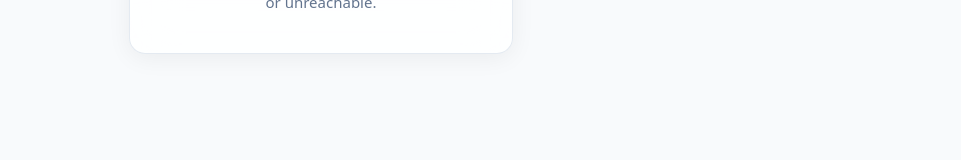
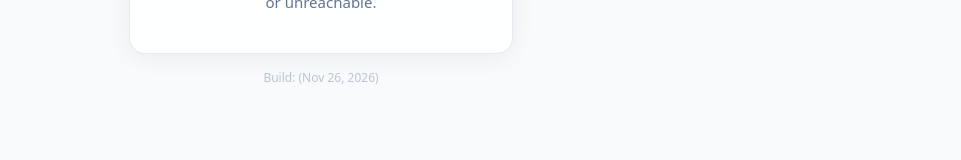
Before and after one commit to jasonsjones/hangar-project, a React (Vite) app in the folder packages/client/: page / in a window 1280 px wide. Shown: the part 233-393 px from the top of the page, without its empty margins (319-1280 px from the left). Built offline with nearby package versions, Linux system fonts and the light colour scheme; no server answers.

Commit message:
feat: add build stamp to UI

```diff
--- a/packages/client/src/StatusPage.tsx
+++ b/packages/client/src/StatusPage.tsx
@@ -1,4 +1,5 @@
 import { useEffect, useState } from 'react'
+
 
 interface StatusResponse {
   status: string
@@ -53,8 +54,13 @@ export function StatusPage() {
       ? 'border-2 border-green-500/40 animate-pulse-ok'
       : 'border-0 opacity-0'
 
+  const buildDateFormatted = new Date(import.meta.env.VITE_BUILD_DATE as string).toLocaleDateString(
+    'en-US',
+    { year: 'numeric', month: 'short', day: 'numeric' }
+  )
+
   return (
-    <div className="status-page-bg min-h-screen flex items-start justify-center p-8">
+    <div className="status-page-bg min-h-screen flex flex-col items-center justify-start p-8">
       <div className="max-w-96 w-full p-10 text-center rounded-2xl border backdrop-blur-xl bg-white/85 border-slate-200/90 shadow-[0_4px_24px_rgba(0,0,0,0.06),inset_0_1px_0_rgba(255,255,255,0.9)] dark:bg-slate-800/60 dark:border-slate-600/50 dark:shadow-[0_4px_24px_rgba(0,0,0,0.3),inset_0_1px_0_rgba(255,255,255,0.05)]">
         <div className="relative inline-flex items-center justify-center w-16 h-16 mb-6">
           <div
@@ -79,6 +85,18 @@ export function StatusPage() {
             'Unable to reach the server. It may be down or unreachable.'}
         </p>
       </div>
+      <footer className="mt-4 text-xs text-slate-400/60 dark:text-slate-600 tabular-nums">
+        {'Build: '}
+        <a
+          href={`https://github.com/jasonsjones/hangar-project/commit/${import.meta.env.VITE_BUILD_COMMIT}`}
+          target="_blank"
+          rel="noopener noreferrer"
+          className="font-mono hover:text-slate-400 dark:hover:text-slate-500 transition-colors"
+        >
+          {import.meta.env.VITE_BUILD_COMMIT as string}
+        </a>
+        {` (${buildDateFormatted})`}
+      </footer>
     </div>
   );
 }
--- a/packages/client/vite.config.ts
+++ b/packages/client/vite.config.ts
@@ -1,10 +1,18 @@
 import { defineConfig } from 'vite'
 import react from '@vitejs/plugin-react'
 import tailwindcss from '@tailwindcss/vite'
+import { execSync } from 'child_process'
+
+const commitHash = execSync('git rev-parse --short HEAD').toString().trim()
+const buildDate = new Date().toISOString()
 
 // https://vite.dev/config/
 export default defineConfig({
   plugins: [react(), tailwindcss()],
+  define: {
+    'import.meta.env.VITE_BUILD_COMMIT': JSON.stringify(commitHash),
+    'import.meta.env.VITE_BUILD_DATE': JSON.stringify(buildDate),
+  },
   server: {
     proxy: {
       '/api': {
```
Also changed, not shown: packages/client/src/vite-env.d.ts (added, +10 -0 lines).
